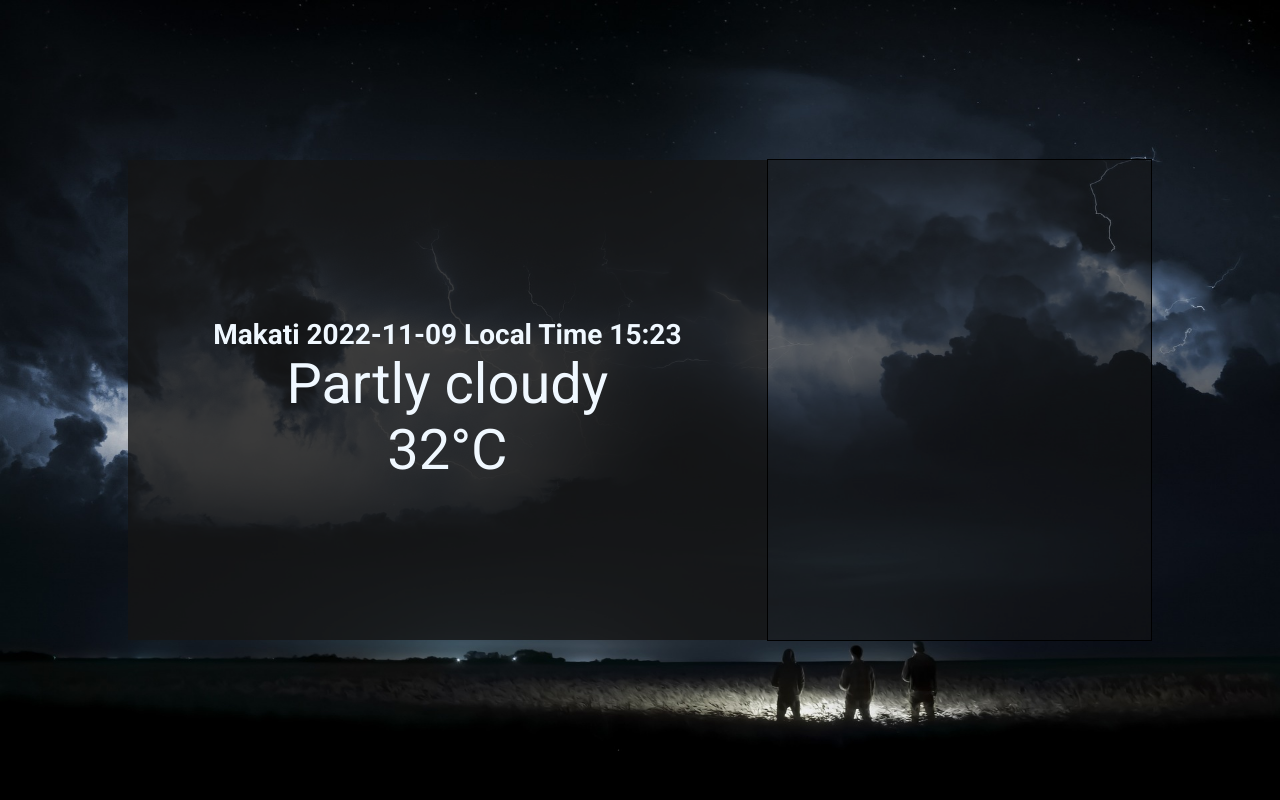
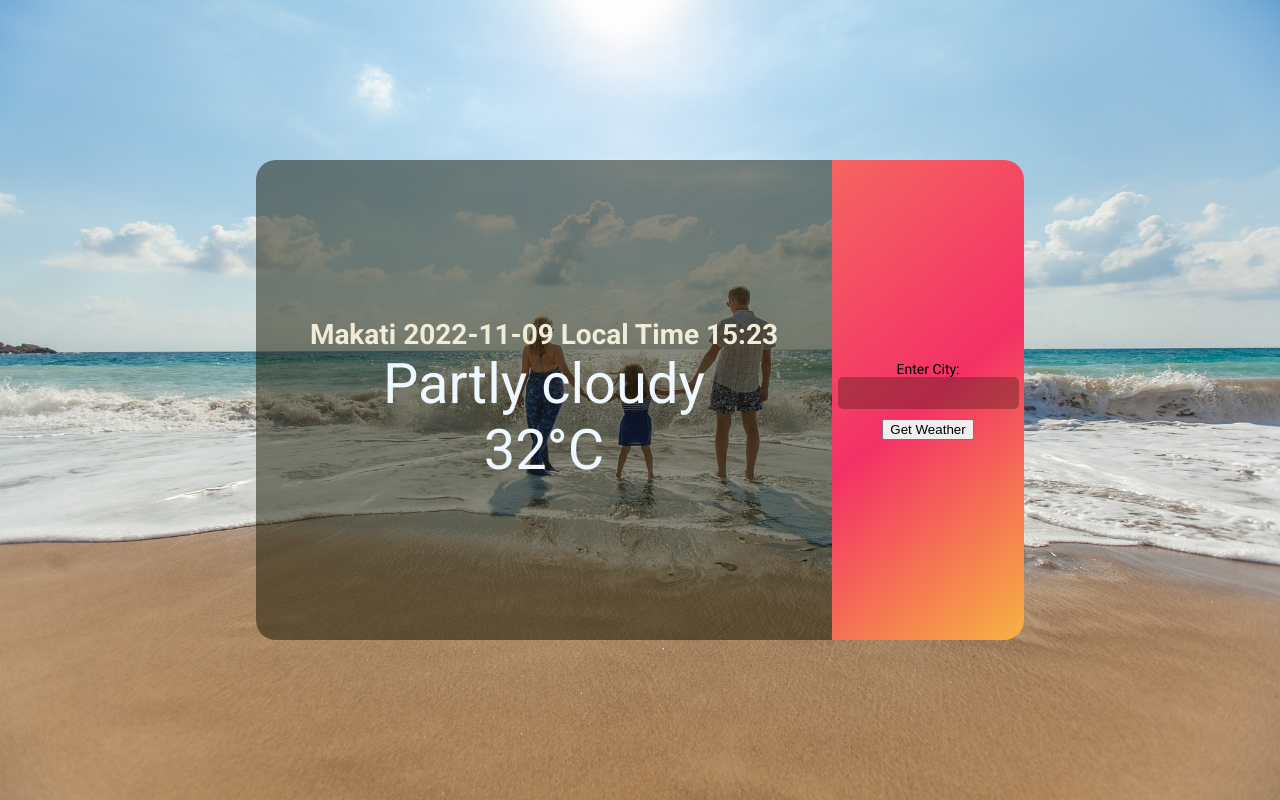
Before and after one commit to luvie23/weatherApp, a website built with webpack: page dist/index.html in a window 1280 px wide. Built offline with Linux system fonts and the light colour scheme.

Commit message:
add ui to the right side of the card

```diff
--- a/src/index.js
+++ b/src/index.js
@@ -11,7 +11,7 @@ let temperatureDOM = document.getElementById('temperature');
 
 let leftBoard = document.getElementById('leftBoard');
 
-function getGif(){
+function getWeather(){
     // const response = await fetch('http://api.weatherstack.com/current?access_key=80a89d202f4cbfc3daa8e17233f2e1d2&query=makati', {mode: 'cors'});
     // const gifData = await response.json();
     // console.log(gifData);
@@ -27,7 +27,7 @@ function getGif(){
     cloudsDOM.textContent = 'Partly cloudy';
     temperatureDOM.textContent = `32°C`
 
-    setBackground(200);
+    setBackground(113);
 
     }
 
@@ -57,4 +57,4 @@ function setBackground(code){
 }
 
 
-getGif();
+getWeather();
--- a/src/style.css
+++ b/src/style.css
@@ -11,7 +11,7 @@ body{
     align-items: center;
     justify-content: center;
     height: 100vh;
-    background-image: linear-gradient(320deg, #AE2012,#BB3E03,#EE9B00);
+
     margin: 0;
     border: 0;
 }
@@ -21,7 +21,8 @@ body{
     align-items: center;
     justify-content: center;
     height: 60vh;
-    width: 80vw;
+    width: 60vw;
+
 }
 
 #leftBoard{
@@ -30,14 +31,16 @@ body{
     align-items: center;
     justify-content: center;
     height: 60vh;
-    width: 50vw;
-    background-color: rgb(20,20,20, .8);
+    width: 45vw;
+    background-color: rgb(22, 22, 2, .5);
+    border-top-left-radius: 20px;
+    border-bottom-left-radius: 20px;
 }
 
 #location{
     font-weight: bolder;
     font-size: 2rem;
-    color: aliceblue;
+    color: #F1ECD7;
 }
 
 #weather{
@@ -50,8 +53,30 @@ body{
 }
 
 #rightBoard{
+    display: flex;
+    flex-direction: column;
+    align-items: center;
+    justify-content: center;
     height: 60vh;
-    width: 30vw;
-    background-color: rgb(20,20,20, .5);
-    border: 1px solid black;
+    width: 15vw;
+    background-image: linear-gradient(320deg, #F7B242,#F43166,#F56561);
+    border-top-right-radius: 20px;
+    border-bottom-right-radius: 20px;
+
+
 }
+#rightBoard>p{
+    margin: 0;
+}
+
+#search{
+    margin-bottom: 0;
+    background-color: rgb(22, 22, 2, .3);
+    border: 0;
+    border-radius: 5px;
+    height: 30px;
+}
+
+#searchButton{
+    margin-top: 10px;
+}
```
Also changed, not shown: dist/index.html, dist/main.js.
